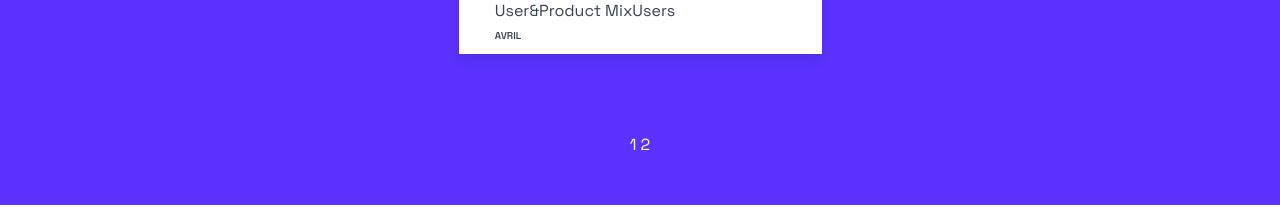
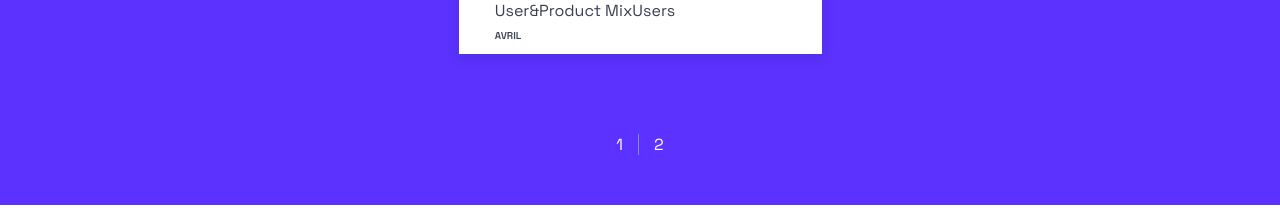
Before and after one commit to Alex-b6/P10---724-Events, a React (Create React App) app: page / in a window 1280 px wide. Shown: the part 3760-3984 px from the top of the page. Built offline with nearby package versions, Linux system fonts and the light colour scheme.

Commit message:
Fix : fixing categories filters

```diff
--- a/src/components/Select/index.js
+++ b/src/components/Select/index.js
@@ -15,8 +15,9 @@ const Select = ({
 }) => {
   const [value, setValue] = useState();
   const [collapsed, setCollapsed] = useState(true);
+
   const changeValue = (newValue) => {
-    onChange();
+    onChange(newValue);
     setValue(newValue);
     setCollapsed(newValue);
   };
@@ -58,6 +59,7 @@ const Select = ({
             e.preventDefault();
             setCollapsed(!collapsed);
           }}
+          aria-label="collapse button"
         >
           <Arrow />
         </button>
--- a/src/containers/Events/index.js
+++ b/src/containers/Events/index.js
@@ -16,8 +16,14 @@ const EventList = () => {
   const filteredEvents = (
     (!type
       ? data?.events
-      : data?.events) || []
-  ).filter((event, index) => {
+      : data?.events.filter((cat) => {
+        if(cat.type === type) {
+            return true
+        }
+        return false
+      })) || []
+  )
+  .filter((event, index) => {
     if (
       (currentPage - 1) * PER_PAGE <= index &&
       PER_PAGE * currentPage > index
@@ -32,6 +38,7 @@ const EventList = () => {
   };
   const pageNumber = Math.floor((filteredEvents?.length || 0) / PER_PAGE) + 1;
   const typeList = new Set(data?.events.map((event) => event.type));
+
   return (
     <>
       {error && <div>An error occured</div>}
--- a/src/pages/Home/style.scss
+++ b/src/pages/Home/style.scss
@@ -118,7 +118,12 @@ p {
     color: white;
     text-decoration: none;
     display: inline;
-    margin: 2px;
+    padding-inline: 15px;
+    border-right: solid 1px #8789ff;
+
+    &:last-child {
+      border: none;
+    }
   }
   margin-bottom: 50px;
 }
```
